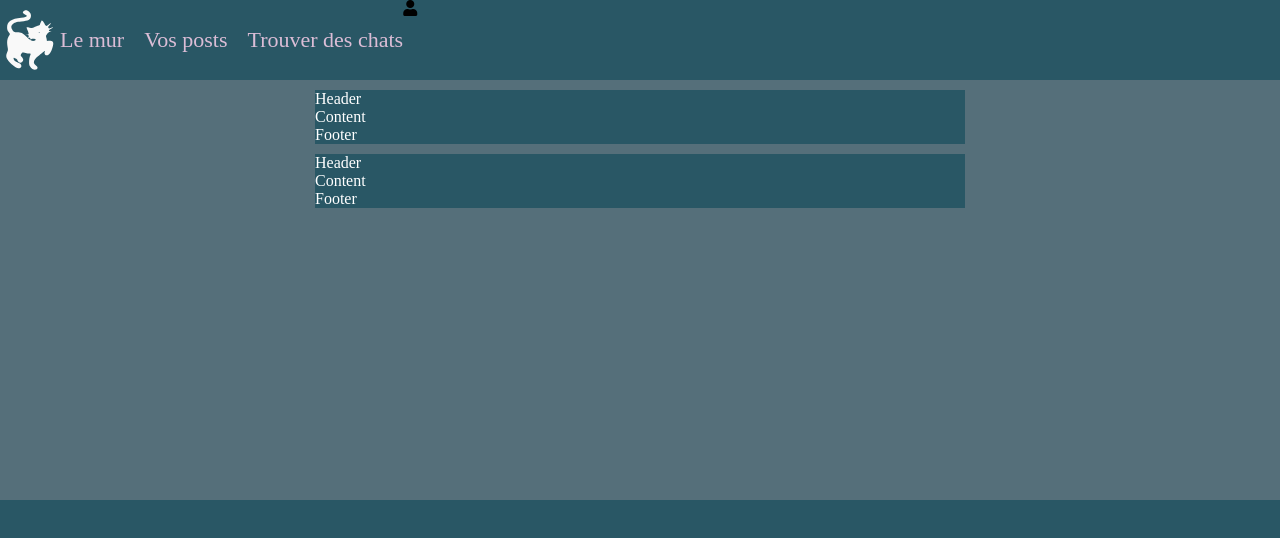
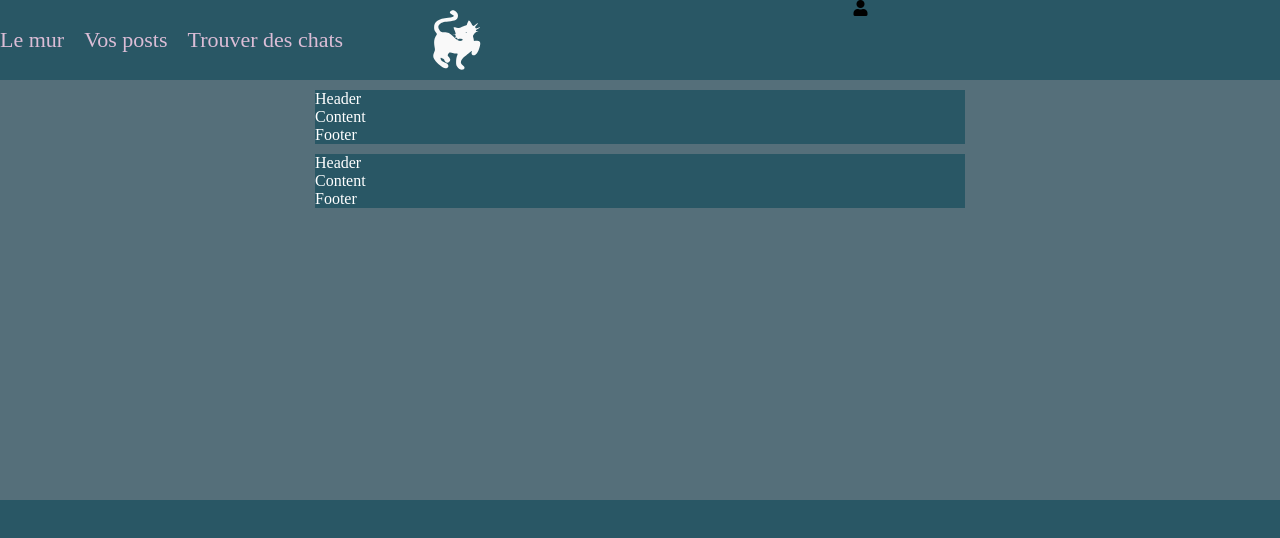
Before and after one commit to Djeg/cat-love, a plain HTML site: page index.html in a window 1280 px wide. Drawn offline with Linux system fonts and the light colour scheme.

Commit message:
Design header

```diff
--- a/index.html
+++ b/index.html
@@ -33,9 +33,6 @@
     <body>
         <main>
             <header class="topnav">
-                <div class="logo">
-                    <img src="./assets/logo.svg" alt="Logo de catlove" />
-                </div>
                 <nav class="menu">
                     <div class="item">
                         <a href="#">Le mur</a>
@@ -47,6 +44,9 @@
                         <a href="#">Trouver des chats</a>
                     </div>
                 </nav>
+                <div class="logo">
+                    <img src="./assets/logo.svg" alt="Logo de catlove" />
+                </div>
                 <i class="fas fa-user"></i>
             </header>
             <div class="content">
--- a/style.css
+++ b/style.css
@@ -44,6 +44,13 @@ header {
 d'afficher les block de gauche à droite */
 header.topnav {
     display: flex;
+    justify-content: space-between;
+}
+
+/* On séléction tout (*) les enfants direct
+(>) de notre header.topnav */
+header.topnav > * {
+    width: 33.33%;
 }
 
 /* On limite la hauteur de l'image de notre
```
